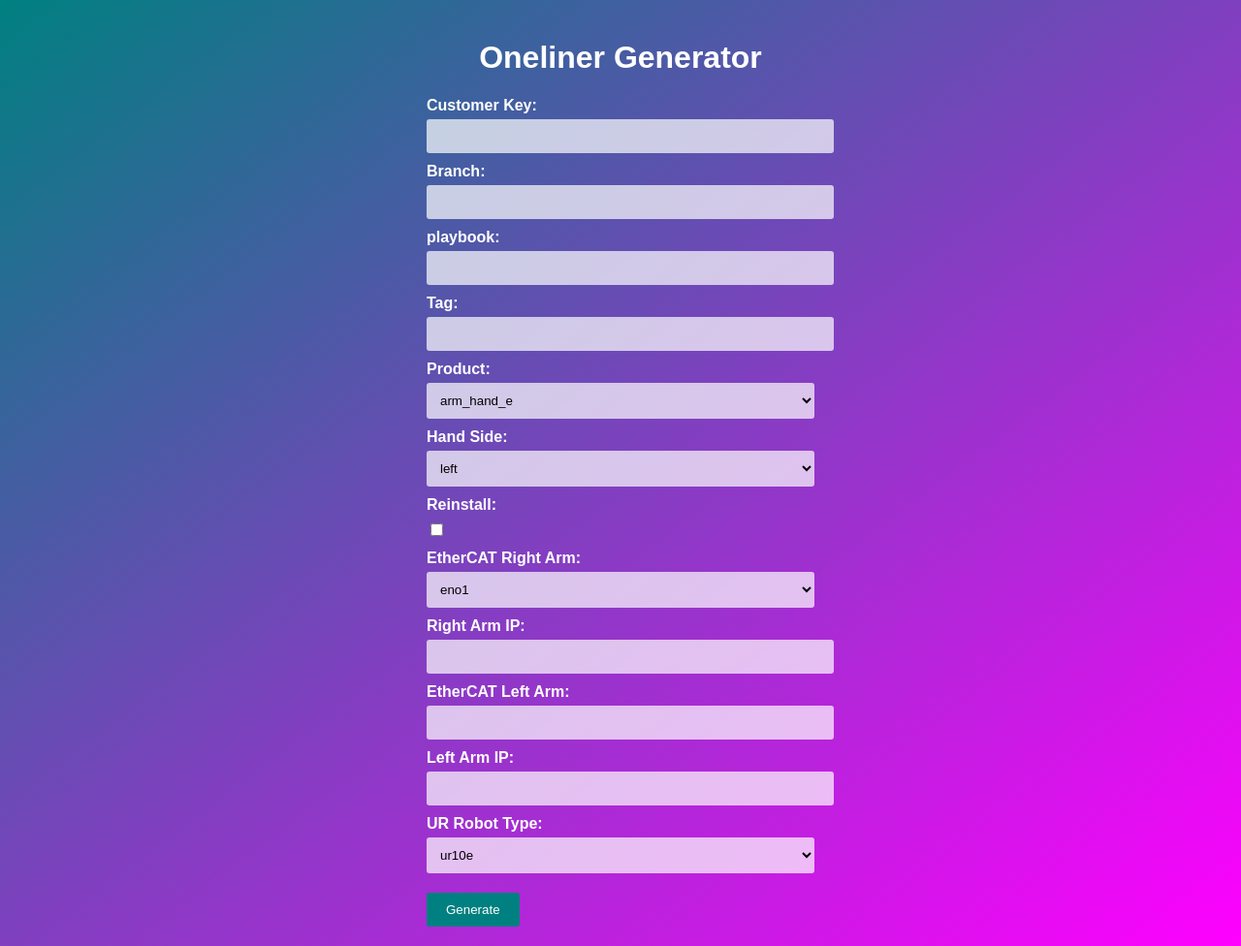
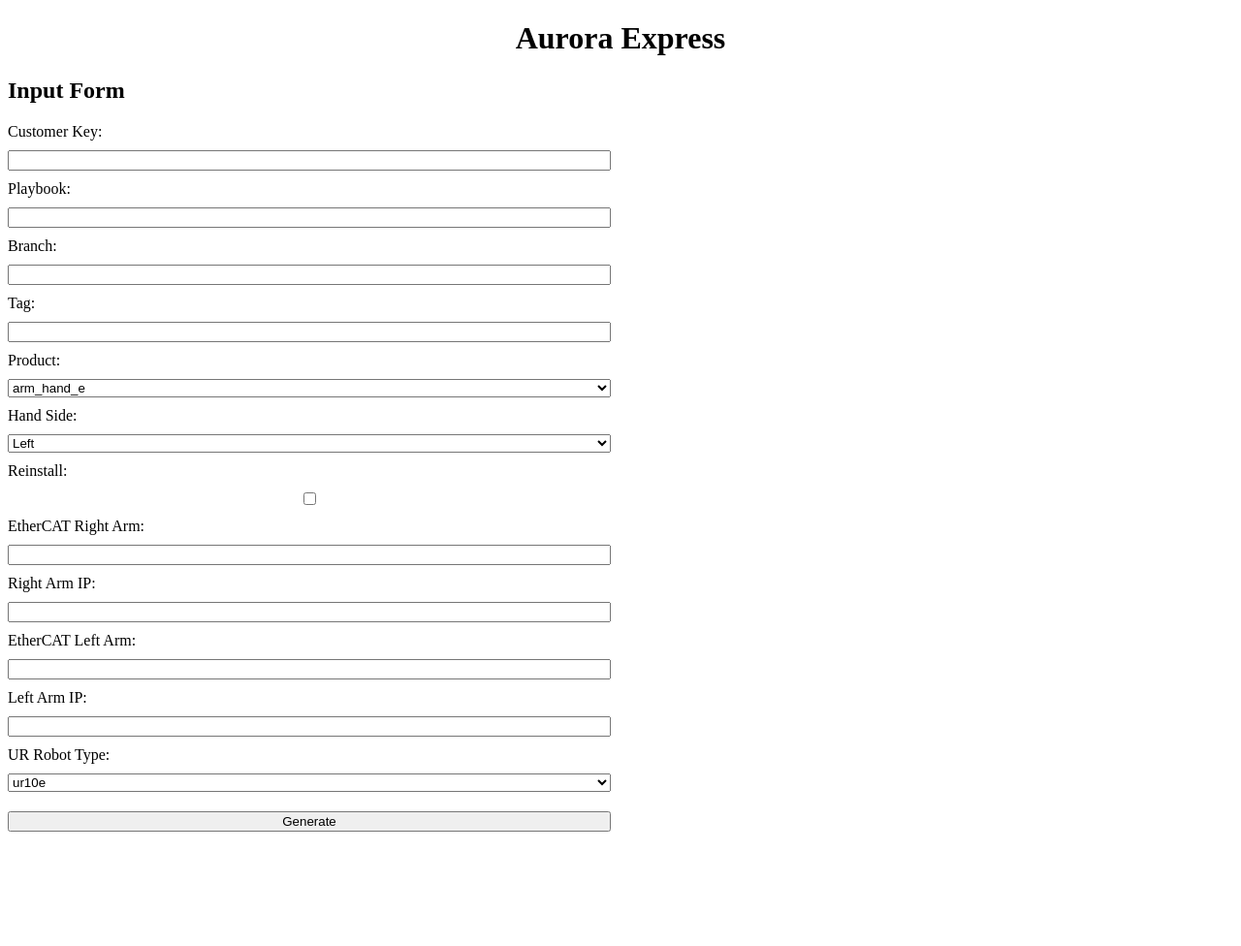
Before and after one commit to Athen-Player1/AuroraExpress, a Flask app: page / in a window 1280 px wide. Shown: the whole page at 97% size. After the commit the page ends 858 px from the top, so only its background shows below. Run offline with Flask 2, Linux system fonts and the light colour scheme.

Commit message:
fixing ui

```diff
--- a/Web App/static/styles.css
+++ b/Web App/static/styles.css
@@ -1,65 +1,52 @@
-/* styles.css */
-
-body {
-    font-family: Arial, sans-serif;
-    background: linear-gradient(to bottom right, teal, magenta);
-    color: #fff;
-    padding: 20px;
-    margin: 0;
+.container {
+    display: flex;
+    justify-content: space-between;
+    align-items: flex-start;
 }
 
-h1, h2 {
+.left-column {
+    flex: 1;
+    margin-right: 20px;
+}
+
+.right-column {
+    flex: 1;
+}
+
+h1 {
     text-align: center;
 }
 
+h2 {
+    margin-top: 0;
+}
+
 form {
-    margin: 0 auto;
-    max-width: 400px;
+    display: grid;
+    gap: 10px;
+}
+
+.oneliner-container {
+    display: flex;
+}
+
+#oneliner-output {
+    flex: 1;
+    resize: none;
+}
+
+.copy-button {
+    margin-left: 10px;
+}
+
+textarea {
+    width: 100%;
 }
 
 label {
     display: block;
-    margin-top: 10px;
-    font-weight: bold;
-}
-
-input[type="text"],
-select {
-    width: 100%;
-    padding: 10px;
-    margin-top: 5px;
-    border: none;
-    border-radius: 3px;
-    background-color: rgba(255, 255, 255, 0.7);
-    color: #000;
-}
-
-input[type="checkbox"] {
-    margin-top: 10px;
 }
 
 input[type="submit"] {
-    margin-top: 20px;
-    padding: 10px 20px;
-    border: none;
-    border-radius: 3px;
-    background-color: teal;
-    color: #fff;
-    cursor: pointer;
+    margin-top: 10px;
 }
-
-textarea {
-    width: 100%;
-    padding: 10px;
-    margin-top: 10px;
-    border: none;
-    border-radius: 3px;
-    background-color: rgba(255, 255, 255, 0.7);
-    color: #000;
-}
-
-textarea[readonly] {
-    background-color: transparent;
-    color: #fff;
-    resize: none;
-}
--- a/Web App/templates/index.html
+++ b/Web App/templates/index.html
@@ -1,62 +1,64 @@
 <!DOCTYPE html>
 <html>
 <head>
-    <title>Aurora Express </title>
+    <title>Aurora Express</title>
     <link rel="stylesheet" type="text/css" href="{{ url_for('static', filename='styles.css') }}">
 </head>
 <body>
-    <h1>Oneliner Generator</h1>
+    <h1>Aurora Express</h1>
+    <div class="container">
+        <div class="left-column">
+            <h2>Input Form</h2>
             <form method="POST">
                 <label for="customer_key">Customer Key:</label>
-        <input type="text" id="customer_key" name="customer_key" required><br>
+                <input type="text" id="customer_key" name="customer_key" required>
+
+                <label for="playbook">Playbook:</label>
+                <input type="text" id="playbook" name="playbook" required>
 
                 <label for="branch">Branch:</label>
-        <input type="text" id="branch" name="branch" required><br>
-
-        <label for="branch">playbook:</label>
-        <input type="text" id="playbook" name="playbook" required><br>
+                <input type="text" id="branch" name="branch" required>
 
                 <label for="tag">Tag:</label>
-        <input type="text" id="tag" name="tag" required><br>
+                <input type="text" id="tag" name="tag" required>
 
                 <label for="product">Product:</label>
                 <select id="product" name="product" required>
                     <option value="arm_hand_e">arm_hand_e</option>
                     <option value="hand_e">hand_e</option>
-        </select><br>
+                </select>
 
                 <label for="hand_side">Hand Side:</label>
                 <select id="hand_side" name="hand_side" required>
-            <option value="left">left</option>
-            <option value="right">right</option>
-            <option value="both">both</option>
-        </select><br>
+                    <option value="left">Left</option>
+                    <option value="right">Right</option>
+                    <option value="both">Both</option>
+                </select>
 
                 <label for="reinstall">Reinstall:</label>
-        <input type="checkbox" id="reinstall" name="reinstall"><br>
+                <input type="checkbox" id="reinstall" name="reinstall">
 
                 <label for="ethercat_right_arm">EtherCAT Right Arm:</label>
-        <select id="ethercat_right_arm" name="ethercat_right_arm" required>
-            <option value="eno1">eno1</option>
-        </select><br>
+                <input type="text" id="ethercat_right_arm" name="ethercat_right_arm">
 
                 <label for="arm_ip_right">Right Arm IP:</label>
-        <input type="text" id="arm_ip_right" name="arm_ip_right" required><br>
+                <input type="text" id="arm_ip_right" name="arm_ip_right">
 
                 <label for="ethercat_left_arm">EtherCAT Left Arm:</label>
-        <input type="text" id="ethercat_left_arm" name="ethercat_left_arm" required><br>
+                <input type="text" id="ethercat_left_arm" name="ethercat_left_arm">
 
                 <label for="arm_ip_left">Left Arm IP:</label>
-        <input type="text" id="arm_ip_left" name="arm_ip_left" required><br>
+                <input type="text" id="arm_ip_left" name="arm_ip_left">
 
                 <label for="ur_robot_type">UR Robot Type:</label>
                 <select id="ur_robot_type" name="ur_robot_type" required>
                     <option value="ur10e">ur10e</option>
-        </select><br>
+                </select>
 
                 <input type="submit" value="Generate">
             </form>
-
+        </div>
+        <div class="right-column">
             {% if oneliner %}
                 <h2>Generated Oneliner:</h2>
                 <div class="oneliner-container">
@@ -64,7 +66,16 @@
                     <button class="copy-button" onclick="copyToClipboard()">Copy</button>
                 </div>
             {% endif %}
+        </div>
+    </div>
 
-    <script src="{{ url_for('static', filename='script.js') }}"></script>
+    <script>
+        function copyToClipboard() {
+            var copyText = document.getElementById("oneliner-output");
+            copyText.select();
+            copyText.setSelectionRange(0, 99999);
+            document.execCommand("copy");
+        }
+    </script>
 </body>
 </html>
```
Lines whose indentation alone changed are shown as unchanged.
